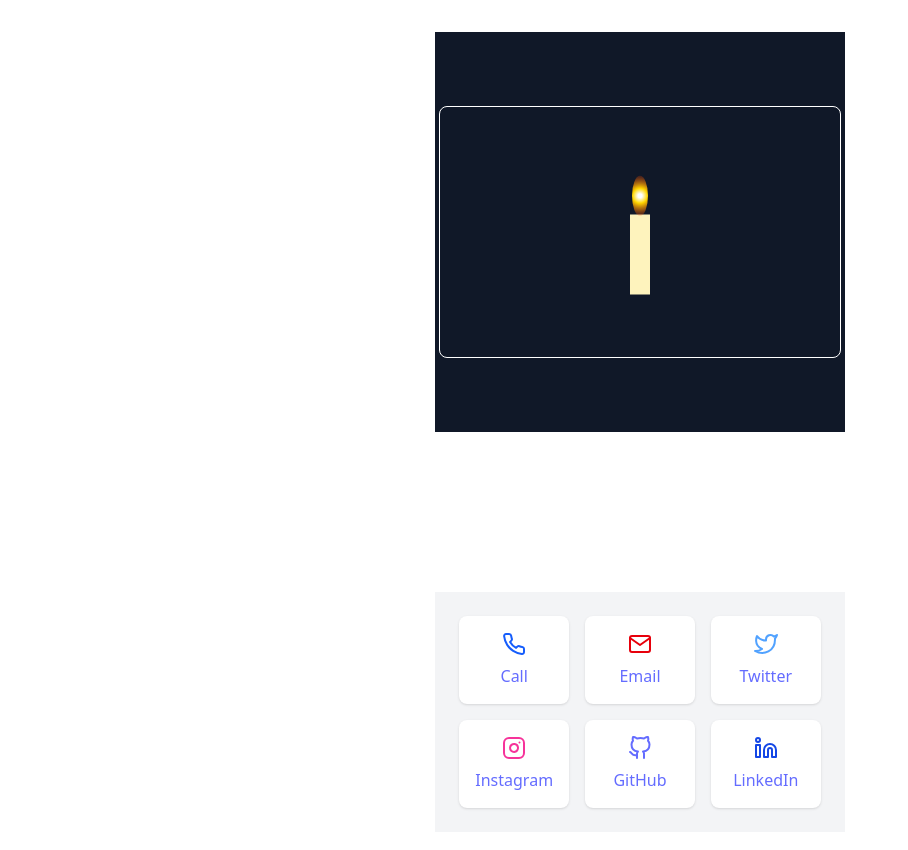
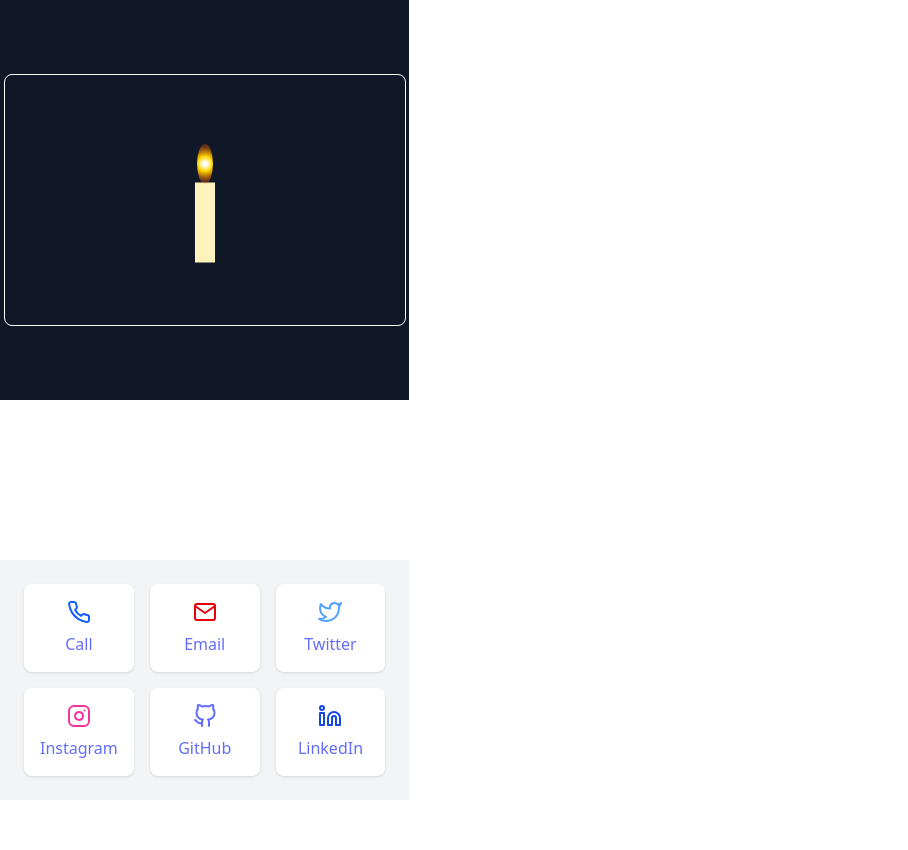
Before and after one commit to shokokb/com.tomoshibeee.www, a React app in the folder tomoshibeee-www/: page / in a window 1280 px wide. Shown: the top 850 px of the page, without its empty margins (0-908 px from the left). After the commit the page ends 800 px from the top, so only its background shows below. Built offline with nearby package versions, Linux system fonts and the light colour scheme; the HTML template or start-up script is replaced by a standard one.

Commit message:
Reset CSS of root element

```diff
--- a/tomoshibeee-www/src/App.css
+++ b/tomoshibeee-www/src/App.css
@@ -1,10 +1,8 @@
 @import "tailwindcss";
 
 #root {
-  max-width: 1280px;
-  margin: 0 auto;
-  padding: 2rem;
-  text-align: center;
+  margin: 0;
+  padding: 0;
 }
 
 .logo {
```
